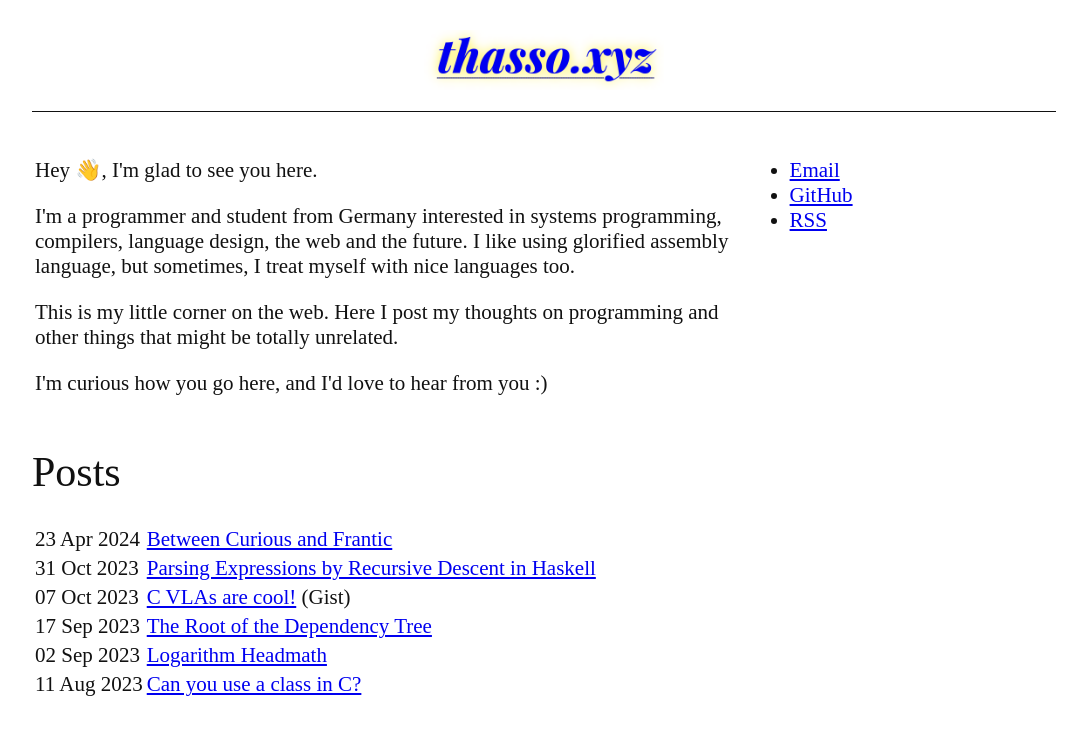
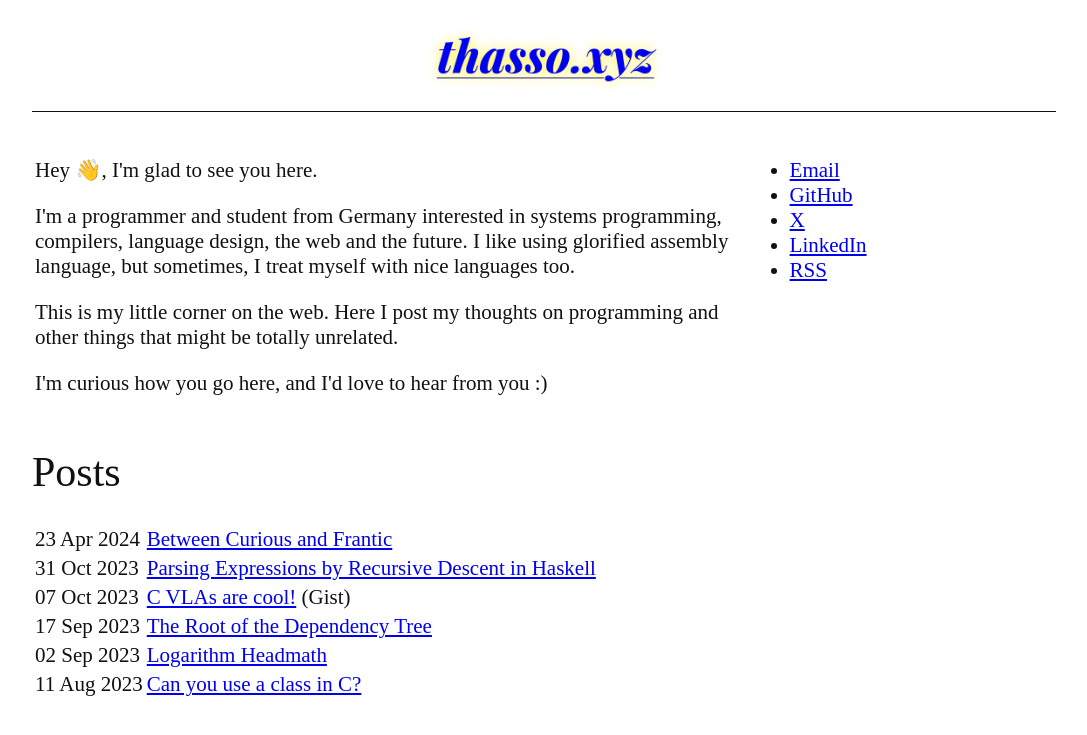
Before and after one commit to vincentbernat/thass0.github.io, a Jekyll site: the page built from index.html, in a window 1280 px wide. Shown: the top 735 px of the page, without its empty margins (96-1183 px from the left). Built offline with Jekyll 4.4.1, drawn with Linux system fonts in a browser that asks for light colours.

Commit message:
Add X and LinkedIn links

```diff
--- a/_includes/links.html
+++ b/_includes/links.html
@@ -1,5 +1,7 @@
 <ul>
   <li><a href="mailto:{{ site.email }}">Email</a></li>
   <li><a href="https://github.com/thass0">GitHub</a></li>
+  <li><a href="https://x.com/d4kdd">X</a></li>
+  <li><a href="www.linkedin.com/in/thassilo-schulze"/>LinkedIn</a></li>
   <li><a href="{{ site.url }}/feed.xml">RSS</a></li>
 </ul>
```
